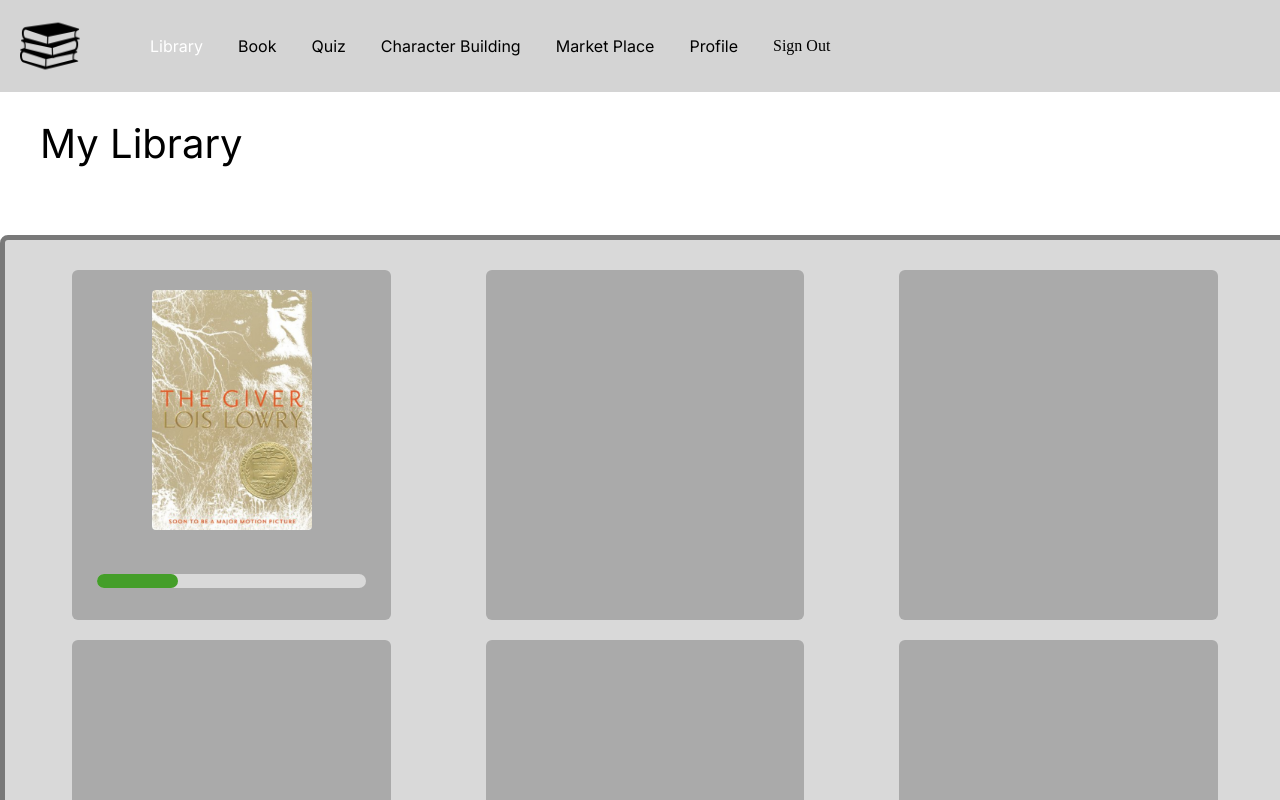
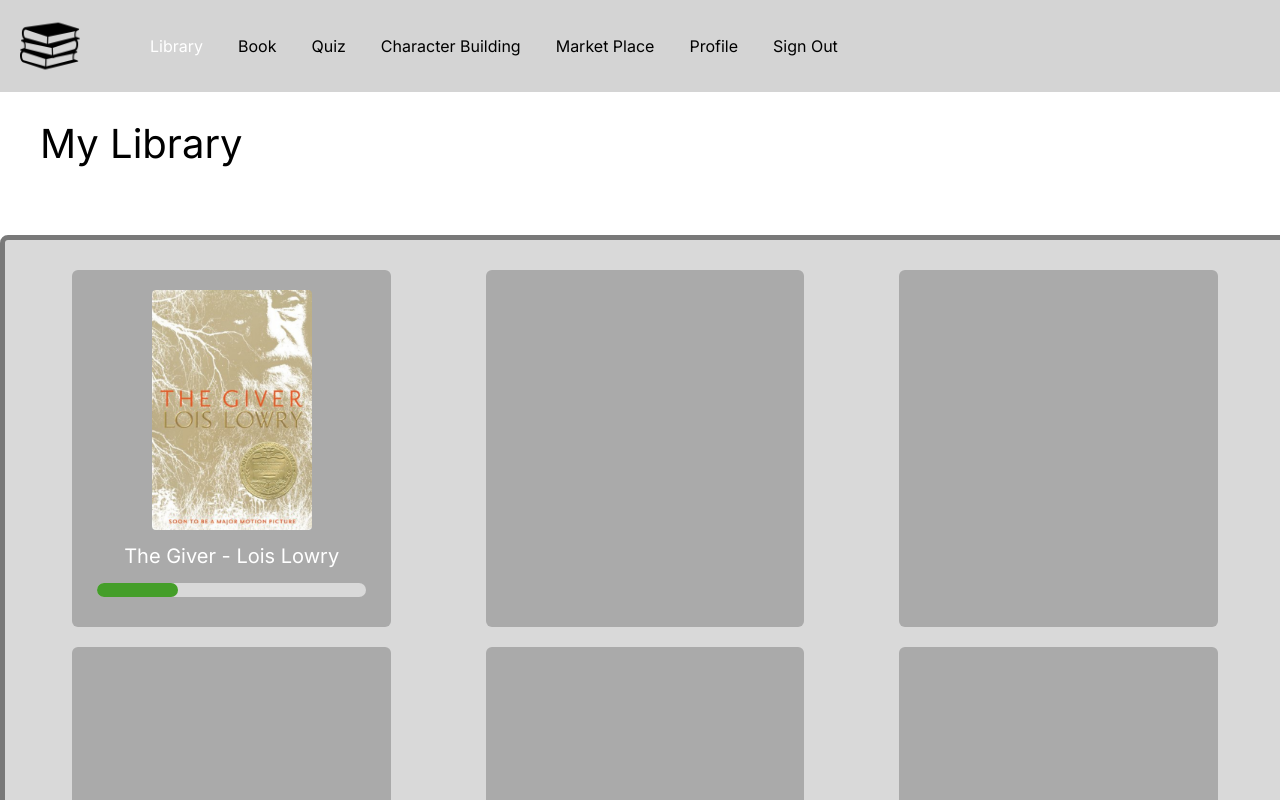
Before and after one commit to evonnela/capstone, a React (Create React App) app in the folder winfo2/: page /Home in a window 1280 px wide. Shown: the top 800 px of the page. Built offline with nearby package versions, Linux system fonts and the light colour scheme; a small style sheet from the web is missing; a web font is replaced by a local one.

Commit message:
implemented progress bar

```diff
--- a/winfo2/src/components/Book.js
+++ b/winfo2/src/components/Book.js
@@ -1,5 +1,7 @@
 import React, { useState } from 'react';
 import { Document, Page } from 'react-pdf';
+import "react-pdf-highlighter/dist/style.css";
+import ProgressBar from './ProgressBar';
 
 const Book = () => {
   const [numPages, setNumPages] = useState(null);
@@ -16,9 +18,17 @@ const Book = () => {
     }
   }
 
+  function goToPreviousPage() {
+    if (pageNumber > 1) {
+      setPageNumber(pageNumber - 1);
+    }
+  }
+
   function handleStarClick() {
     setStarChecked(!starChecked);
   }
+
+  const progress = numPages ? (pageNumber / numPages) * 100 : 0;
 
   return (
     <div className="book-container">
@@ -59,11 +69,13 @@ const Book = () => {
         Page {pageNumber} of {numPages}
       </p>
 
+      <ProgressBar progress={progress} />
+
       <div className="page-navigation">
         <button
           className="arrow-btn left-arrow"
           aria-label="Previous Page"
-          onClick={() => setPageNumber(pageNumber - 1)}
+          onClick={goToPreviousPage}
           disabled={pageNumber === 1}
         >
           <img src="/book/book_images/left-arrow.png" alt="Left Arrow" />
@@ -72,13 +84,12 @@ const Book = () => {
         <button
           className="arrow-btn right-arrow"
           aria-label="Next Page"
-          onClick={() => setPageNumber(pageNumber + 1)}
+          onClick={goToNextPage}
           disabled={pageNumber === numPages}
         >
           <img src="/book/book_images/right-arrow.png" alt="Right Arrow" />
         </button>
       </div>
-
     </div>
   );
 };
--- a/winfo2/src/components/Home.js
+++ b/winfo2/src/components/Home.js
@@ -20,6 +20,9 @@ const Home = () => {
         <div className="box">
           <Link to="/Book/"><img src="../img/thegiver.jpg" alt="The Giver" className="book-image" />
           </Link>
+          <div className="book-title">
+            The Giver - Lois Lowry
+          </div>
           <div className="progress-bar">
             <div className="progress" style={{ width: '30%' }}></div>
           </div>
--- a/winfo2/src/components/ProgressBar.js
+++ b/winfo2/src/components/ProgressBar.js
@@ -1,9 +1,12 @@
-import React from 'react'
+import React from 'react';
+import '../index.css';
 
-const ProgressBar = () => {
+const ProgressBar = ({ progress }) => {
   return (
-    <div>ProgressBar</div>
-  )
-}
+    <div className="progress-bar">
+      <div className="progress" style={{ width: `${progress}%` }}></div>
+    </div>
+  );
+};
 
-export default ProgressBar
+export default ProgressBar;
--- a/winfo2/src/index.css
+++ b/winfo2/src/index.css
@@ -78,7 +78,7 @@ header {
 }
 
 .navbar-nav .sign-in-btn {
-    font-family: 'Times New Roman', serif;
+    font-family: 'Inter', sans-serif;
     color: black;
     font-size: 16px;
     padding: 10px;
@@ -178,8 +178,15 @@ header {
     width: 160px;
     height: auto;
     border-radius: 4px;
-    margin-bottom: 20px;
+    margin-bottom: 10px;
     margin-top: 10px;
+}
+
+.book-title {
+    font-family: "Inter", sans-serif;
+    color: white;
+    font-size: 20px;
+    margin-bottom: 15px;
 }
 
 .progress-bar {
@@ -187,7 +194,6 @@ header {
     height: 14px;
     background-color: #d9d9d9;
     border-radius: 10px;
-    margin-top: 20px;
     position: relative;
 }
 
@@ -289,6 +295,7 @@ header {
     justify-content: center;
     align-items: center;
     gap: 20px;
+    margin-top: 15px;
 }
 
 .arrow-btn img {
```
